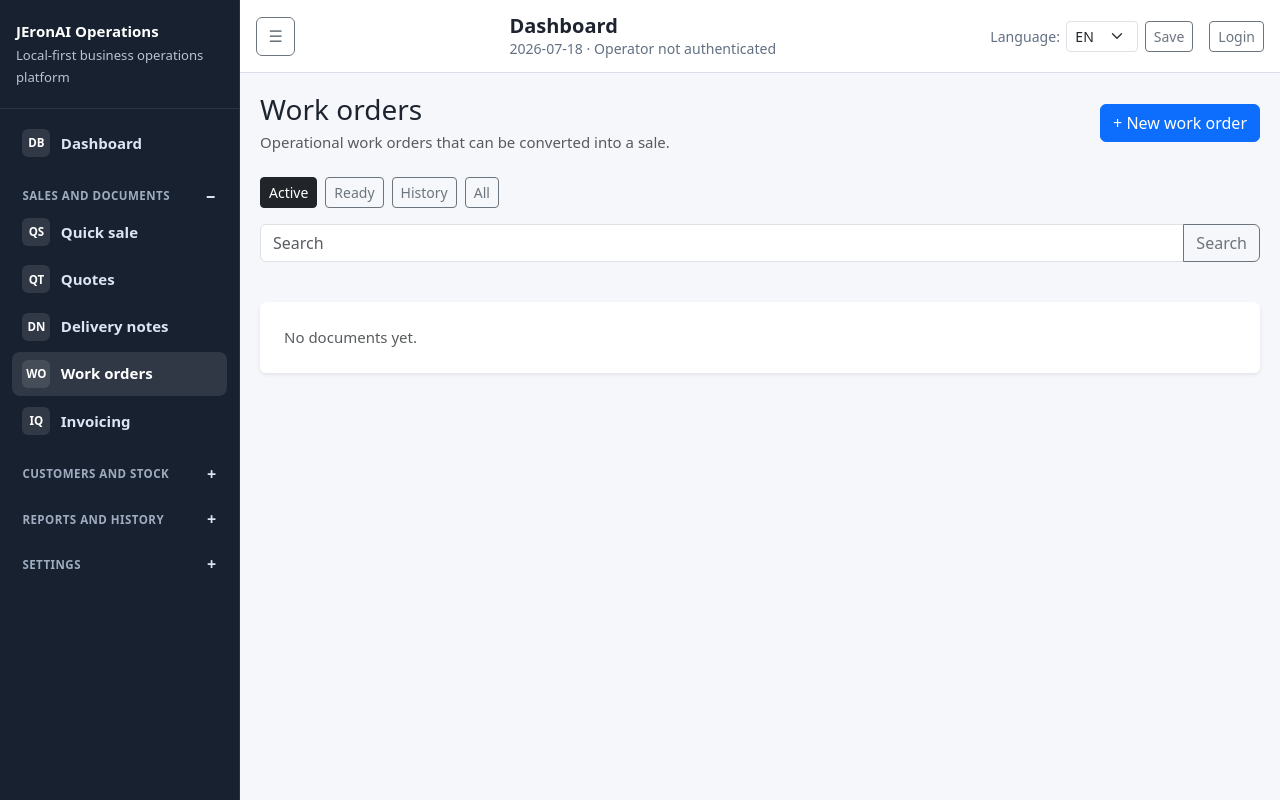
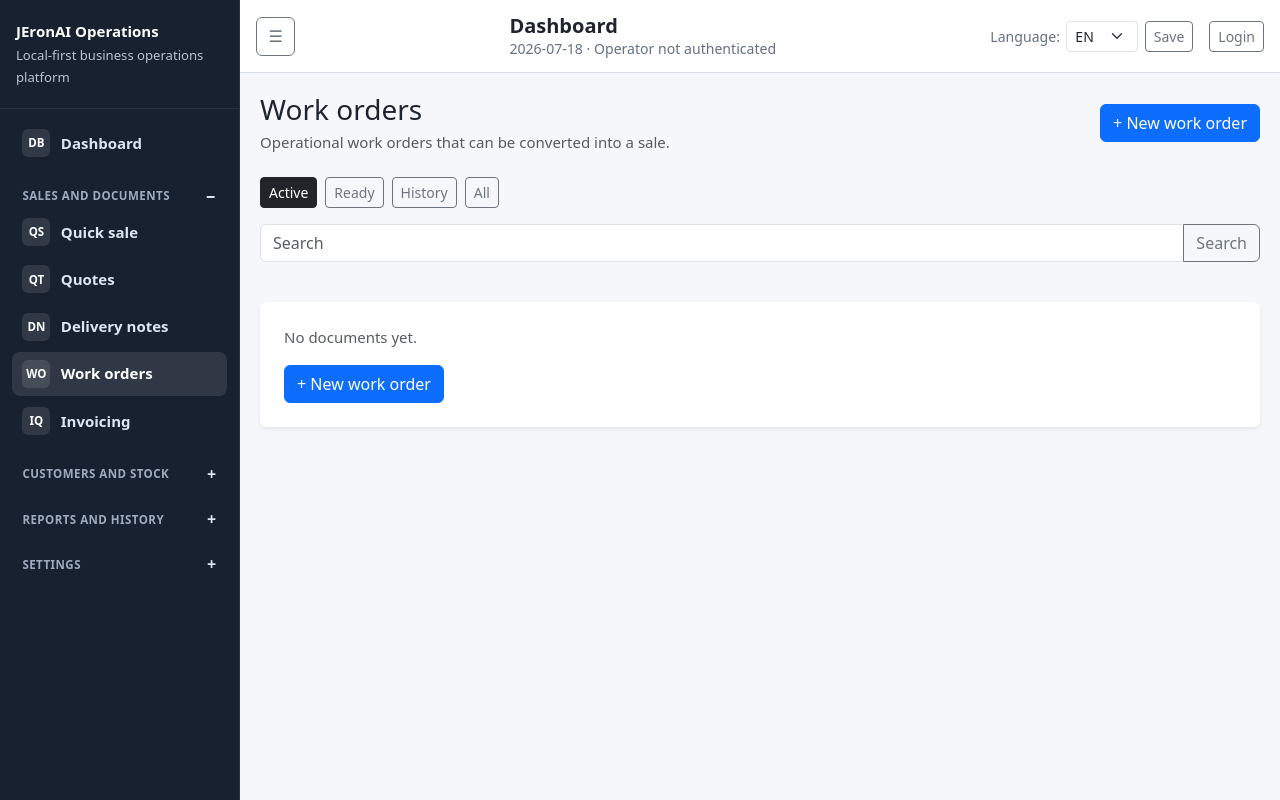
Before and after one commit to denzo69/-Local-First-Operations-Tracker-Commercial, a FastAPI app: page /jobs in a window 1280 px wide. Run offline with FastAPI, Linux system fonts and the light colour scheme; data comes from the database, SQL or seed files in the repository; data that the repository does not hold is empty; some libraries are stand-ins or nearby versions.

Commit message:
Add next action to empty document lists

```diff
--- a/app/templates/jobs/list.html
+++ b/app/templates/jobs/list.html
@@ -55,6 +55,7 @@
             {% else %}
             {{ t.no_documents_yet }}
             {% endif %}
+            <div class="mt-3"><a class="btn btn-primary" href="{{ route_base }}/new">{{ t["new_" ~ document_label_key] }}</a></div>
         </div>
         {% endif %}
     </div>
```
